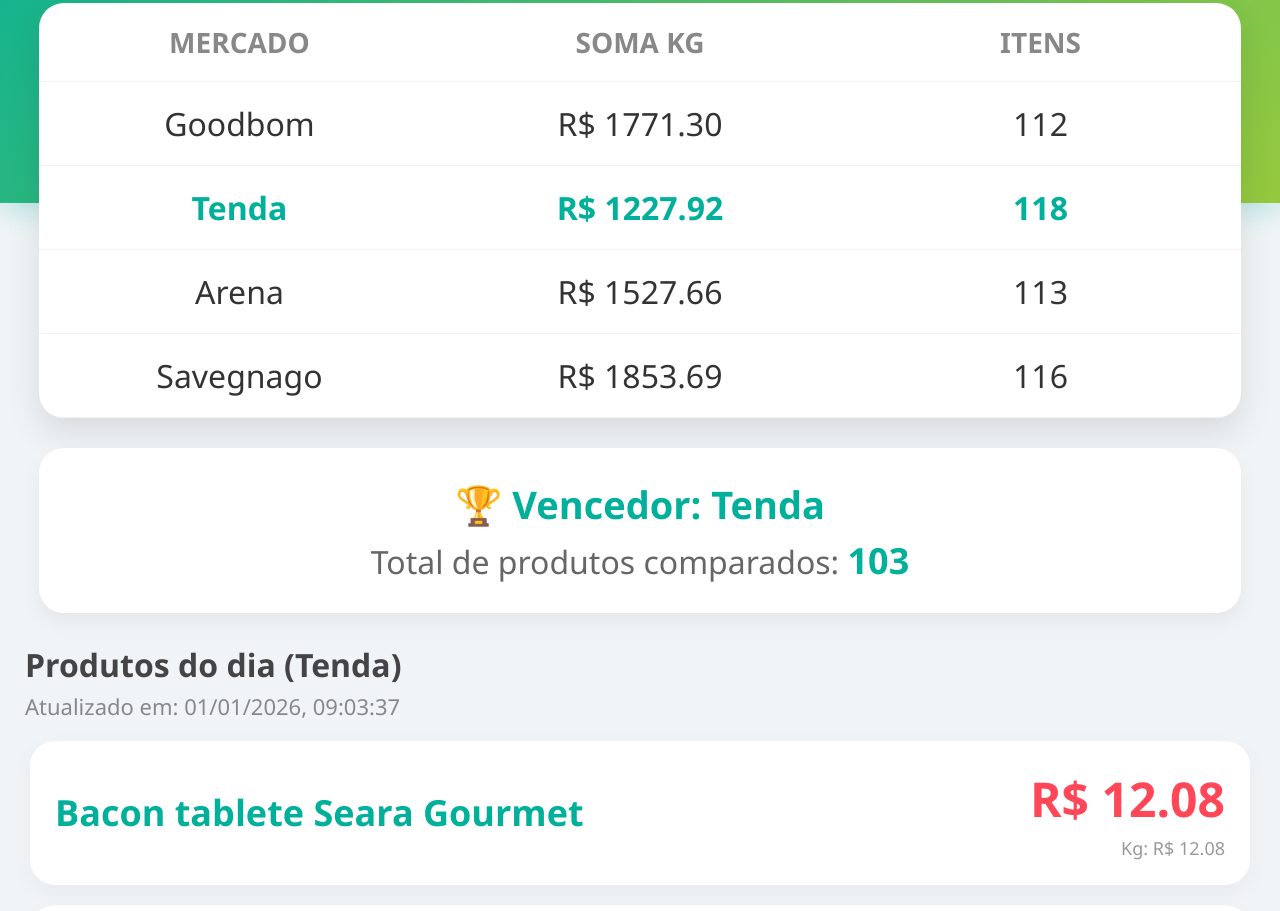
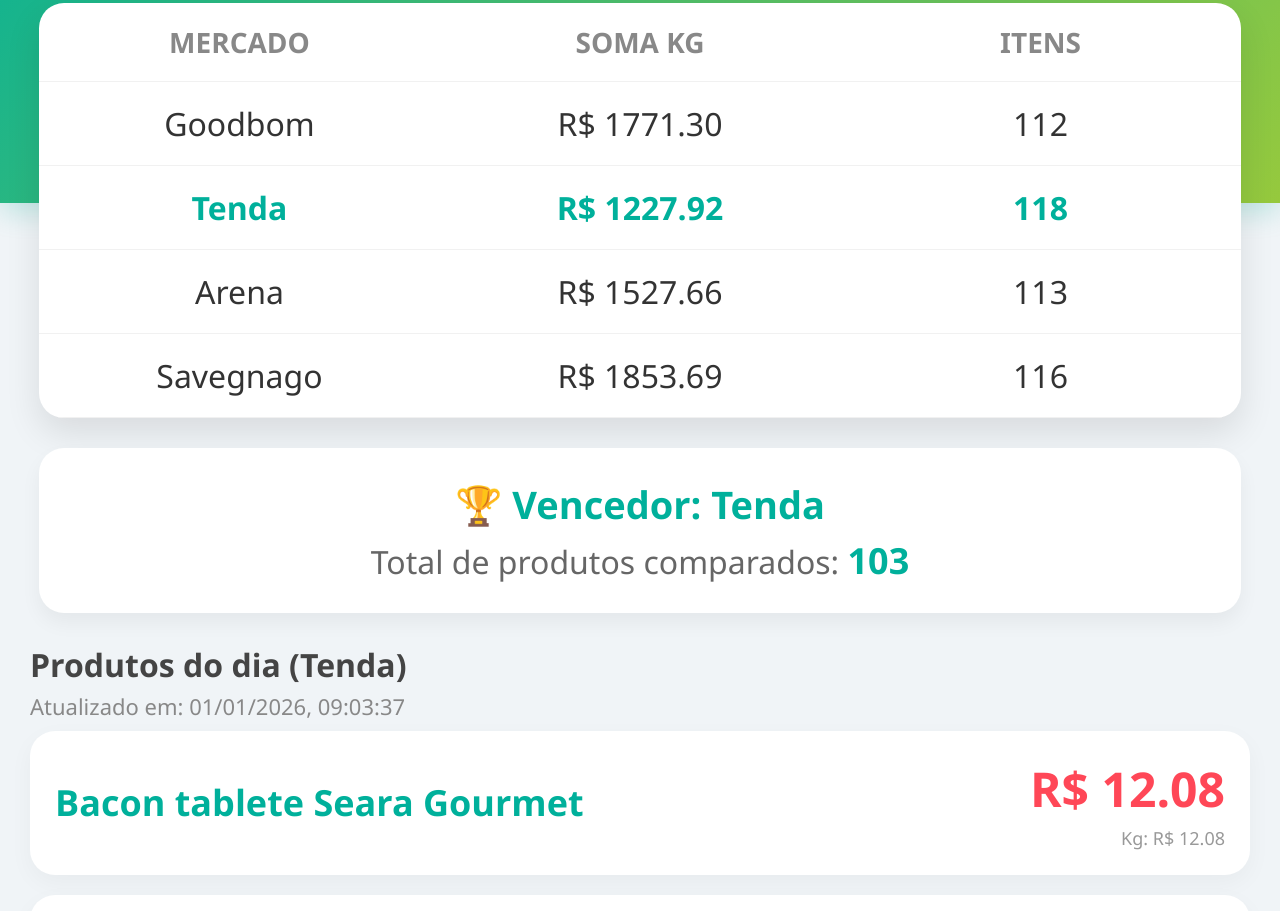
Before and after one commit to lucffernands07/compra-do-mes, a website: page docs/index.html in a window 1280 px wide. Shown: the part 247-1158 px from the top of the page. Drawn offline with Linux system fonts and the light colour scheme.

Commit message:
Update style.css

```diff
--- a/docs/style.css
+++ b/docs/style.css
@@ -159,7 +159,7 @@ h3 {
 
 /* Container para agrupar Título e Data */
 .titulo-sessao {
-  margin: 10px 0 20px 25px; /* Alinhado com o recuo dos cards */
+  margin: 10px 30px; /* Alinhado com o recuo dos cards */
   display: flex;
   flex-direction: column;
   gap: 5px;
```
